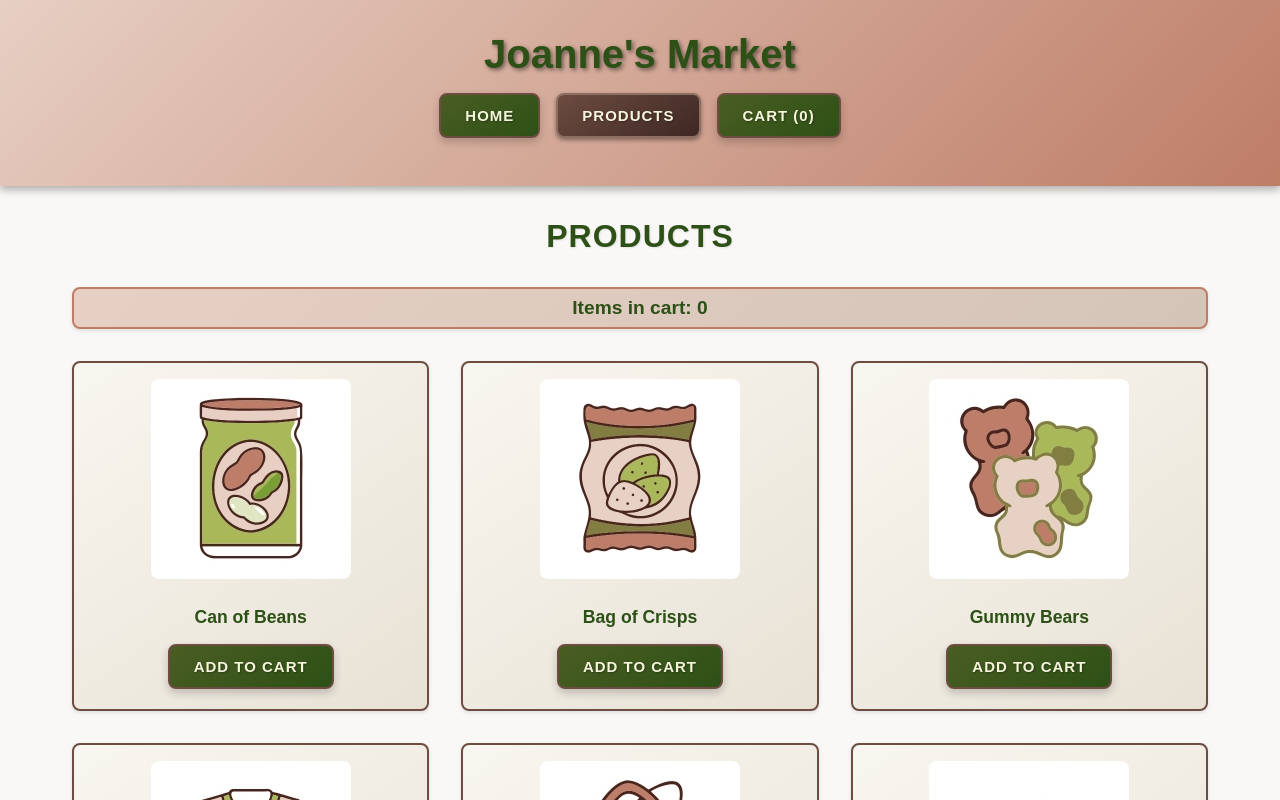
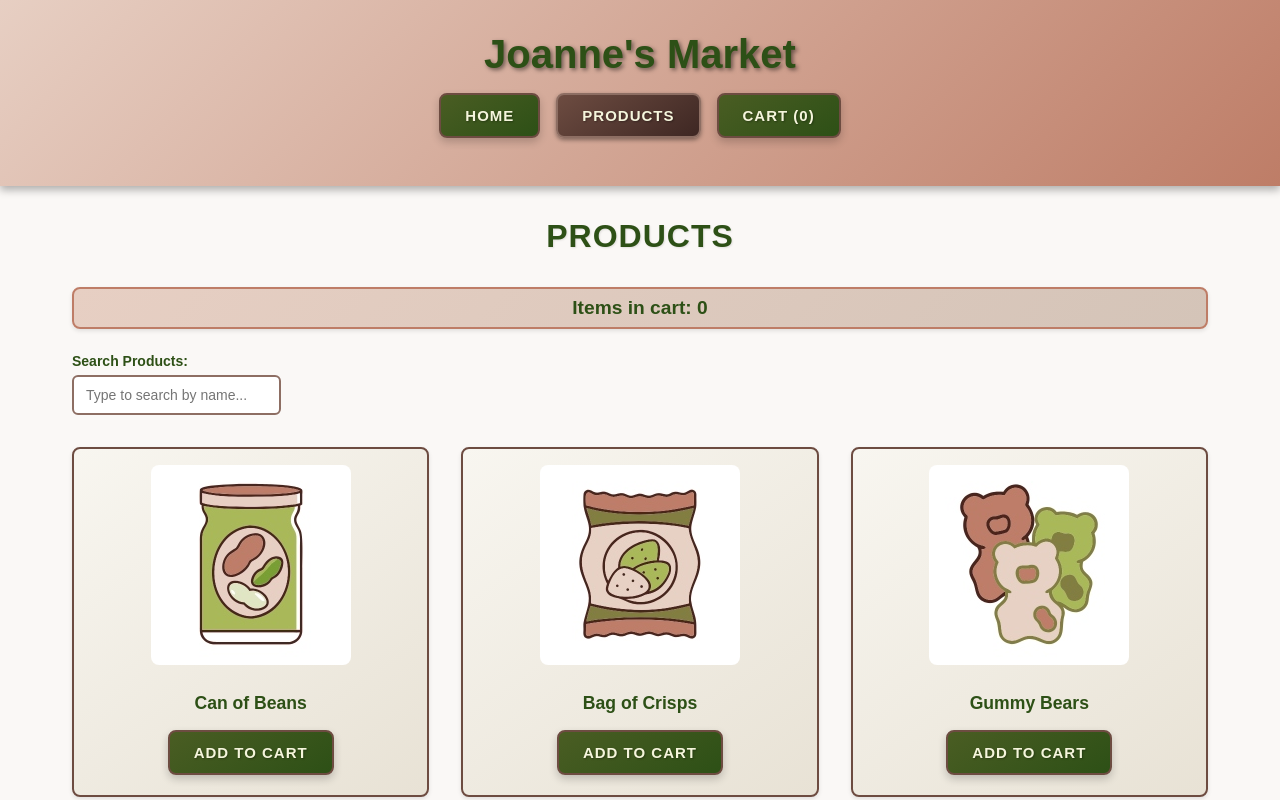
Before and after one commit to joanne-hoar/practice-session-3, an Angular app: page /products in a window 1280 px wide. Shown: the top 800 px of the page. Built offline with nearby package versions, Linux system fonts and the light colour scheme.

Commit message:
Part 3 Step 2: Integrate search form into products page with filtering logic

```diff
--- a/src/app/pages/products-page/products-page.html
+++ b/src/app/pages/products-page/products-page.html
@@ -1,14 +1,21 @@
+
 <div class="products-section page-container">
   <h2 class="page-heading">Products</h2>
   <p class="info-badge">Items in cart: {{ cartService.itemCount() }}</p>
 
+  <app-search-form (searchChange)="onSearchChange($event)"></app-search-form>
+
+  @if (searchQuery()) {
+    <p class="search-info">Searching for: "{{ searchQuery() }}"</p>
+  }
+
   <div class="products-grid">
-    <!-- Modern @for syntax: Iterates over products array -->
-    <!-- track product.id: Tells Angular how to identify each item for efficient updates -->
-    @for (product of productsDataService.products(); track product.id) {
-      <!-- [product]="product" passes data to child component -->
-      <!-- (addToCartEvent) listens for events from child component -->
+    @for (product of filteredProducts(); track product.id) {
       <app-product-card [product]="product" (addToCartEvent)="receiveAddToCart($event)"></app-product-card>
     }
   </div>
+
+  @if (filteredProducts().length === 0) {
+    <p class="no-results">No products found matching "{{ searchQuery() }}"</p>
+  }
 </div>
--- a/src/app/pages/products-page/products-page.ts
+++ b/src/app/pages/products-page/products-page.ts
@@ -1,24 +1,41 @@
-import { Component, inject } from '@angular/core';
+
+import { Component, inject, signal, computed } from '@angular/core';
 import { ProductCard } from '../../product-card/product-card';
 import { CartService } from '../../services/cart-service';
 import { ProductsDataService } from '../../services/products-data.service';
+import { SearchForm } from '../../search-form/search-form';
 
 @Component({
   selector: 'app-products-page',
-  imports: [ProductCard],
+  standalone: true,
+  imports: [ProductCard, SearchForm],
   templateUrl: './products-page.html',
   styleUrl: './products-page.css',
 })
 export class ProductsPage {
-  // inject() is the modern Angular 17+ way to inject dependencies
   cartService = inject(CartService);
   productsDataService = inject(ProductsDataService);
+  searchQuery = signal('');
 
-  // Event handler: Receives product ID from child ProductCard component
+  filteredProducts = computed(() => {
+    const query = this.searchQuery().toLowerCase().trim();
+    if (!query) {
+      return this.productsDataService.products();
+    }
+    return this.productsDataService.products().filter(p =>
+      p.name.toLowerCase().includes(query) ||
+      (p.description?.toLowerCase().includes(query) ?? false)
+    );
+  });
+
   receiveAddToCart(id: number) {
     const product = this.productsDataService.getProductById(id);
     if (product) {
       this.cartService.addToCart(product);
     }
   }
+
+  onSearchChange(query: string) {
+    this.searchQuery.set(query);
+  }
 }
--- a/src/app/search-form/search-form.html
+++ b/src/app/search-form/search-form.html
@@ -1 +1,13 @@
-<p>search-form works!</p>
+
+<div class="search-form">
+	<div class="form-group">
+		<label for="search">Search Products:</label>
+		<input
+			id="search"
+			type="text"
+			[(ngModel)]="searchQuery"
+			(input)="onSearchChange()"
+			placeholder="Type to search by name..."
+		/>
+	</div>
+</div>
--- a/src/app/search-form/search-form.ts
+++ b/src/app/search-form/search-form.ts
@@ -1,11 +1,19 @@
-import { Component } from '@angular/core';
+
+import { Component, output, model } from '@angular/core';
+import { FormsModule } from '@angular/forms';
 
 @Component({
   selector: 'app-search-form',
-  imports: [],
+  standalone: true,
+  imports: [FormsModule],
   templateUrl: './search-form.html',
   styleUrl: './search-form.css',
 })
 export class SearchForm {
+  searchQuery = model<string>('');
+  searchChange = output<string>();
 
+  onSearchChange() {
+    this.searchChange.emit(this.searchQuery());
+  }
 }
```
